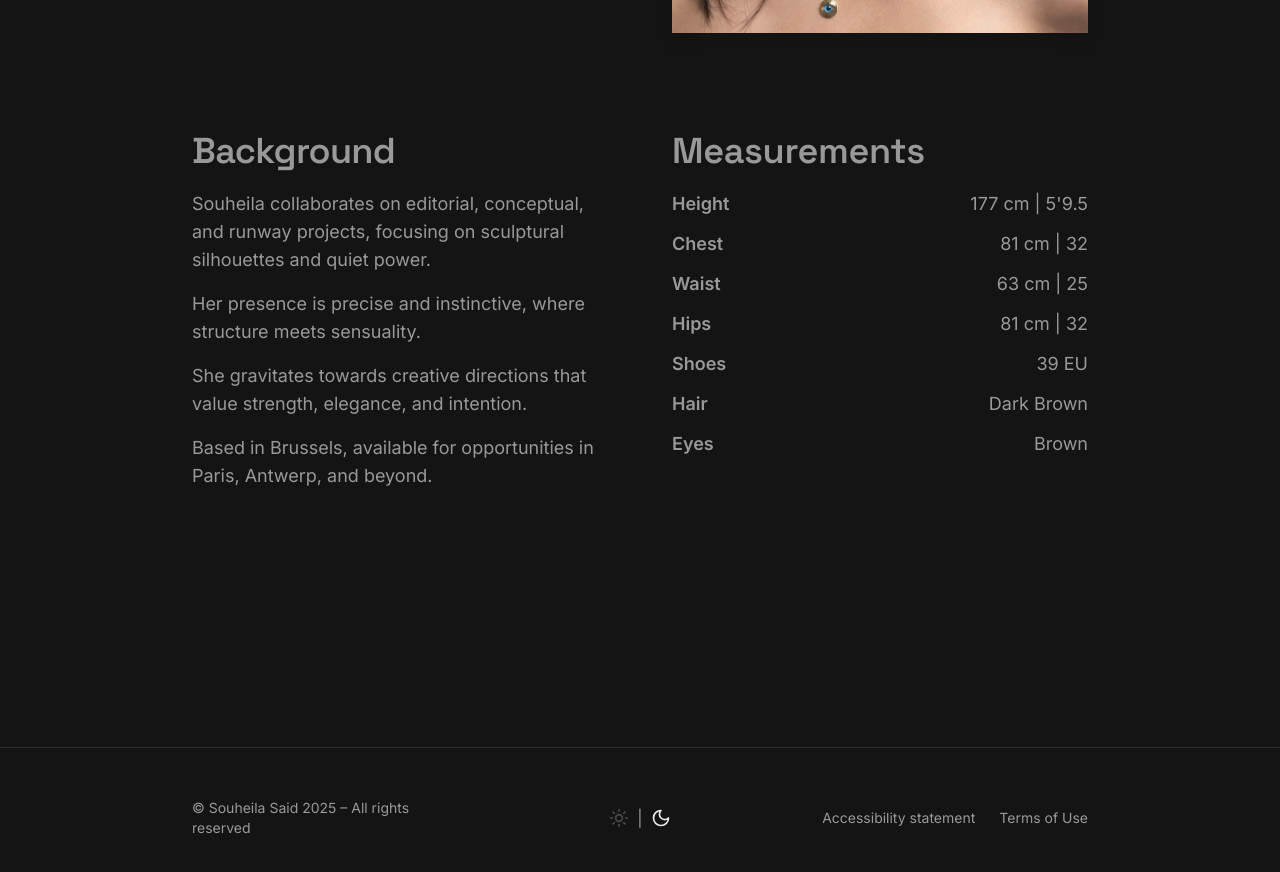
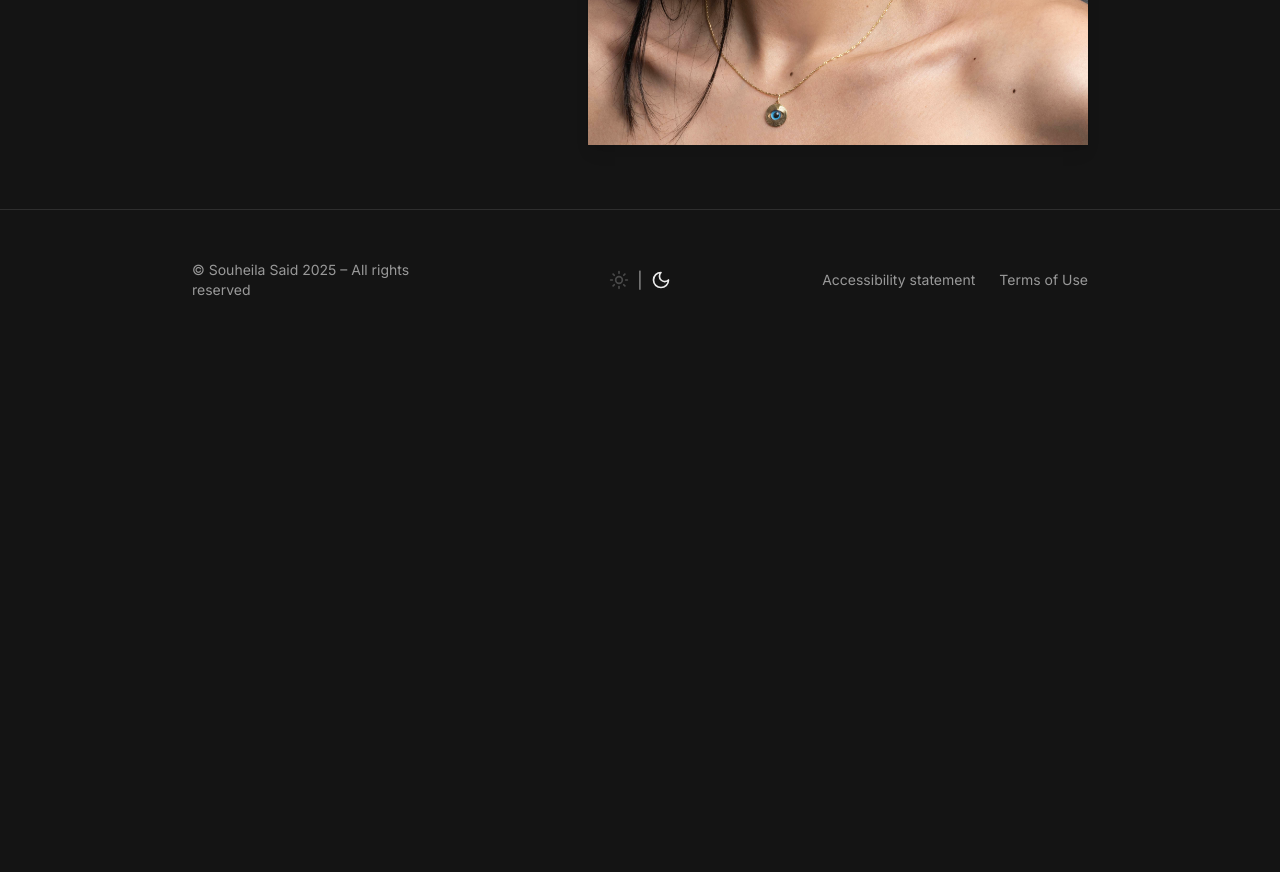
Before and after one commit to xxxsosoxxx/portfolio, a React (Vite) app: page /about in a window 1280 px wide. Shown: the part 860-1732 px from the top of the page. After the commit the page ends 1210 px from the top, so only its background shows below. Built offline with nearby package versions, Linux system fonts and the light colour scheme.

Commit message:
fix: about page grid

```diff
--- a/client/pages/About.tsx
+++ b/client/pages/About.tsx
@@ -24,16 +24,8 @@ export default function About() {
           />
         </section>
 
-        {/* Mobile: Background & Measurements */}
-        <section className="md:hidden px-6 py-12 space-y-12 font-body text-[clamp(1rem,4vw,1.125rem)] leading-[1.8]">
-          <div>
-            <h2 className="font-heading text-[clamp(1.75rem,5vw,2rem)] font-semibold mb-4">Background</h2>
-            <p>Souheila collaborates on editorial, conceptual, and runway projects, focusing on sculptural silhouettes and quiet power.</p>
-            <p>Her presence is precise and instinctive, where structure meets sensuality.</p>
-            <p>She gravitates towards creative directions that value strength, elegance, and intention.</p>
-            <p>Based in Brussels, available for opportunities in Paris, Antwerp, and beyond.</p>
-          </div>
-
+        {/* Mobile: Measurements */}
+        <section className="md:hidden px-6 py-12 space-y-8 font-body text-[clamp(1rem,4vw,1.125rem)] leading-[1.8]">
           <div>
             <h3 className="font-heading text-[clamp(1.75rem,5vw,2rem)] font-semibold mb-4">Measurements</h3>
             <ul className="space-y-2 font-semibold">
@@ -50,15 +42,8 @@ export default function About() {
 
         {/* Desktop grid version */}
         <section className="hidden md:block bg-background py-16">
-          <div className="container-narrow grid grid-cols-2 grid-rows-2 gap-x-16 gap-y-24 items-start" style={{
-            display: "grid",
-            gridTemplateAreas: `
-              "manifesto photo"
-              "bio measurements"
-            `
-          }}>
-
-            <div className="about-photo relative" style={{ gridArea: "photo" }}>
+          <div className="container-narrow grid grid-cols-2 gap-x-16 items-start">
+            <div className="about-photo">
               <img
                 src="/DSC_0666.jpg"
                 alt="Portrait of Souheila Said"
@@ -66,15 +51,7 @@ export default function About() {
               />
             </div>
 
-            <div className="about-bio font-body space-y-4 text-muted-foreground text-[18px] leading-[28px] max-w-xl" style={{ gridArea: "bio" }}>
-              <h2 className="font-heading text-[clamp(2rem,4vw,2.25rem)] font-semibold leading-tight mb-4">Background</h2>
-              <p>Souheila collaborates on editorial, conceptual, and runway projects, focusing on sculptural silhouettes and quiet power.</p>
-              <p>Her presence is precise and instinctive, where structure meets sensuality.</p>
-              <p>She gravitates towards creative directions that value strength, elegance, and intention.</p>
-              <p>Based in Brussels, available for opportunities in Paris, Antwerp, and beyond.</p>
-            </div>
-
-            <div className="about-measurements font-body space-y-3 text-muted-foreground text-[18px] font-semibold" style={{ gridArea: "measurements" }}>
+            <div className="about-measurements font-body space-y-3 text-muted-foreground text-[18px] font-semibold">
               <h3 className="font-heading text-[clamp(2rem,4vw,2.25rem)] font-semibold leading-tight mb-4">Measurements</h3>
               {[
                 ["Height", "177 cm | 5'9.5"],
```
